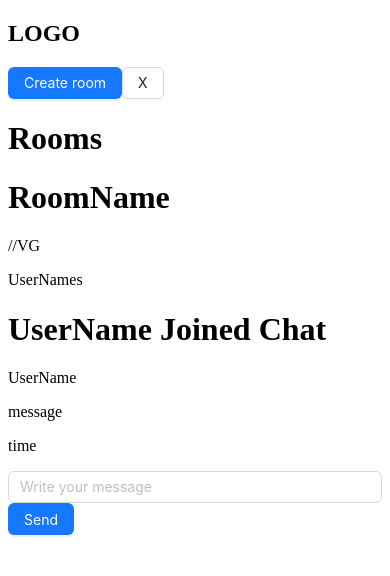
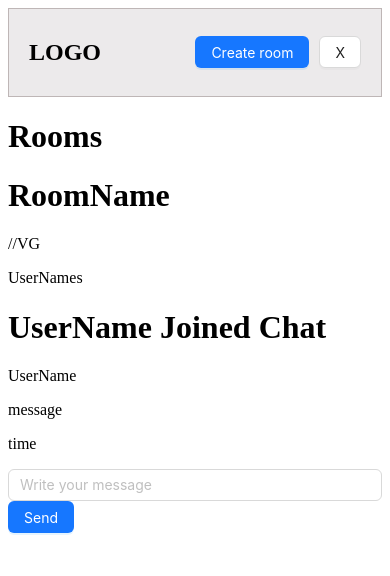
Before and after one commit to AjshaC/Socket-Chatt-App, a React (Vite) app in the folder client/: page /chat in a window 390 px wide. Shown: the top 576 px of the page. Built offline with nearby package versions, Linux system fonts and the light colour scheme.

Commit message:
Navbar responsiv. Done

```diff
--- a/client/src/components/Navbar/Navbar.css
+++ b/client/src/components/Navbar/Navbar.css
@@ -0,0 +1,14 @@
+nav{
+    border: 1px solid rgb(190, 182, 182);
+    background-color: rgb(236, 234, 235);
+    display: flex;
+    align-items: center;
+    justify-content: space-between;
+    padding: 10px 20px;
+
+}
+
+.NavBtn{
+    display: flex;
+    gap: 10px;
+}
--- a/client/src/components/Navbar/Navbar.tsx
+++ b/client/src/components/Navbar/Navbar.tsx
@@ -7,8 +7,11 @@ export default function Navbar(){
     return(
         <nav>
          <h1>LOGO</h1>
-         <OpenPopUpBtn/>
-         <Button>X</Button>
+         <div className="NavBtn">
+           <OpenPopUpBtn/>
+           <Button>X</Button>
+         </div>
+
         </nav>
 
 
```
